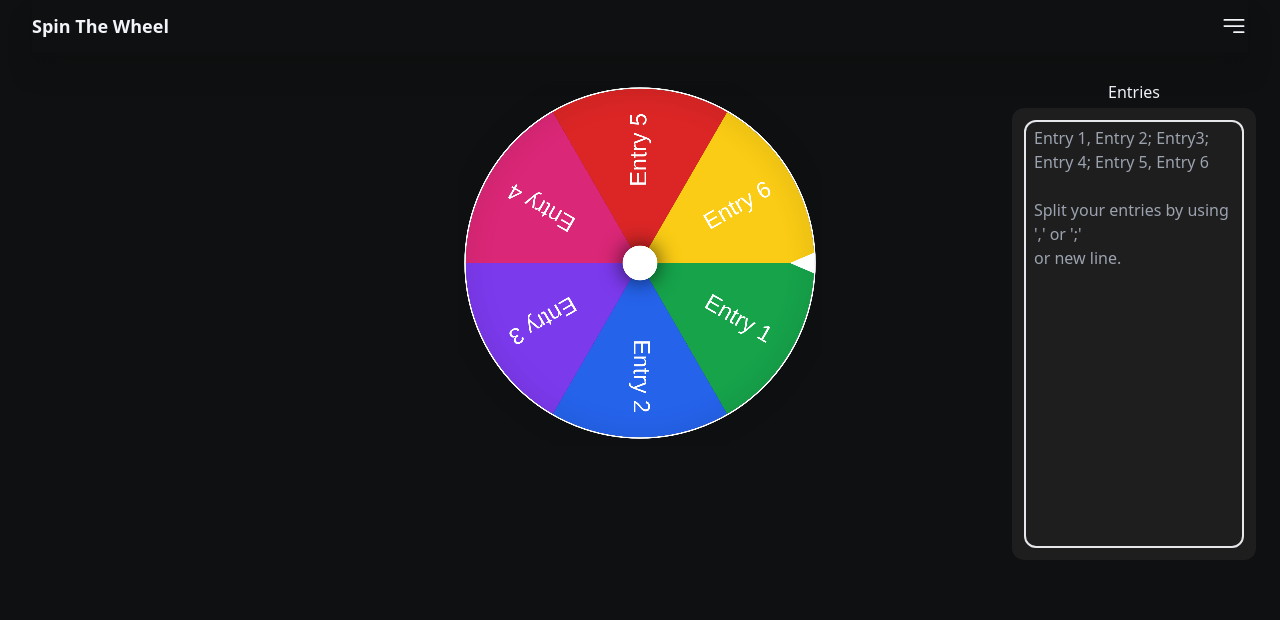
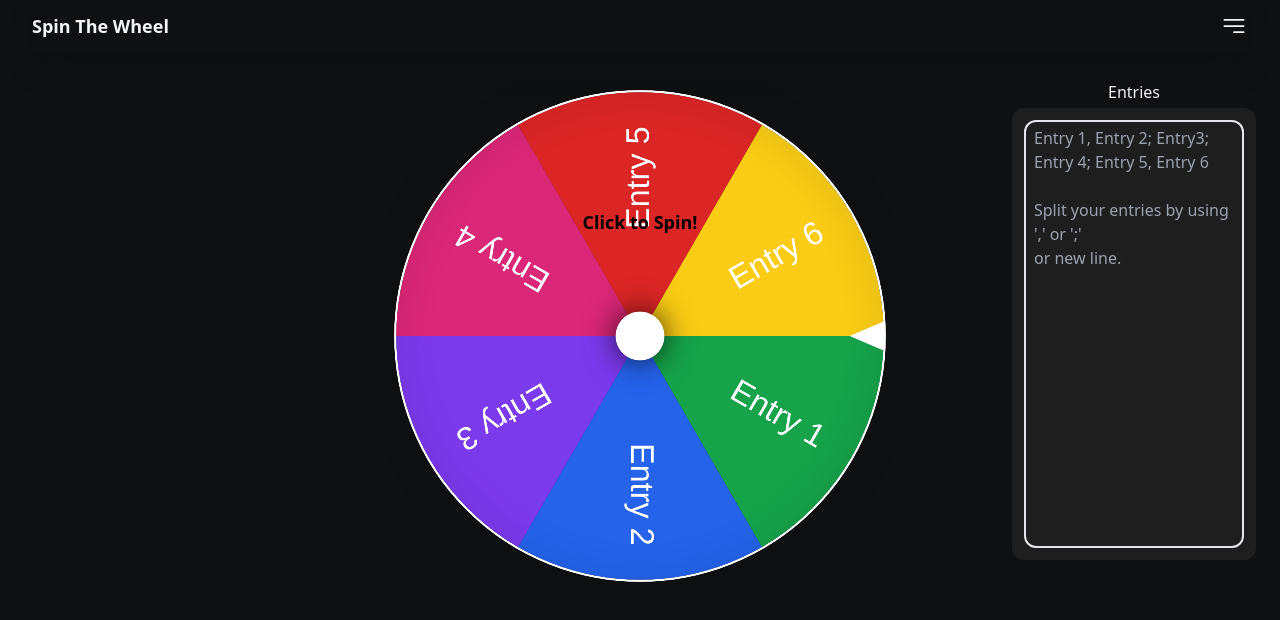
Before and after one commit to ajvejko/WheelOfFortune, a Vue app: page / in a window 1280 px wide. Shown: the top 620 px of the page. Built offline with nearby package versions, Linux system fonts and the light colour scheme.

Commit message:
changed scaling for the wheel

```diff
--- a/src/components/Wheel.vue
+++ b/src/components/Wheel.vue
@@ -63,9 +63,9 @@ const resizeCanvas = (): void => {
     if (window.innerWidth >= 640 && window.innerWidth < 1024) {
       return 2;
     } else if (window.innerWidth >= 1024) {
-      return 3.5;
+      return 2.5;
     }
-    return 1.6;
+    return 1.3;
   };
 
   let modifier = getWindowModifier();
@@ -331,7 +331,7 @@ const handleClose = (): void => {
 </script>
 
 <template>
-  <div class="flex items-center justify-center" @click="animateSpin">
+  <div class="relative flex items-center justify-center" @click="animateSpin">
     <canvas width="500" height="500" ref="innerCanvas"></canvas>
 
     <!-- 2nd canvas to render static parts, helps with performance on retina screens,
@@ -342,6 +342,9 @@ const handleClose = (): void => {
       class="absolute"
       ref="outerCanvas"
     ></canvas>
+    <span class="absolute top-1/4 text-lg font-bold text-black"
+      >Click to Spin!</span
+    >
   </div>
   <WinnerPanel
     v-if="showWinner"
```
